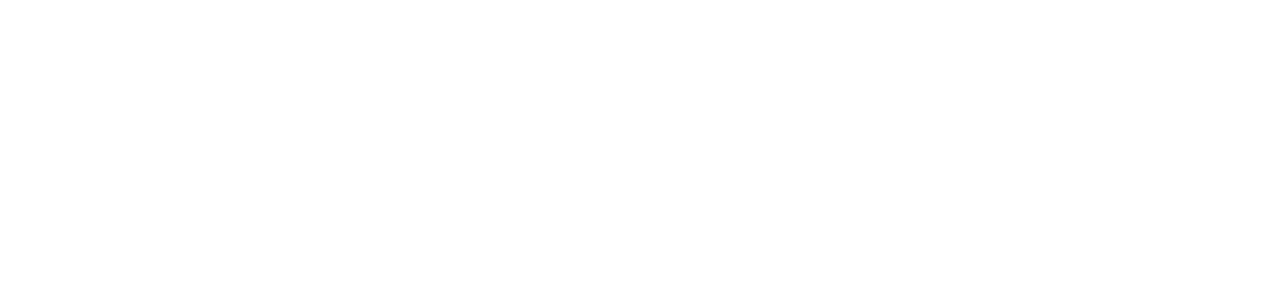
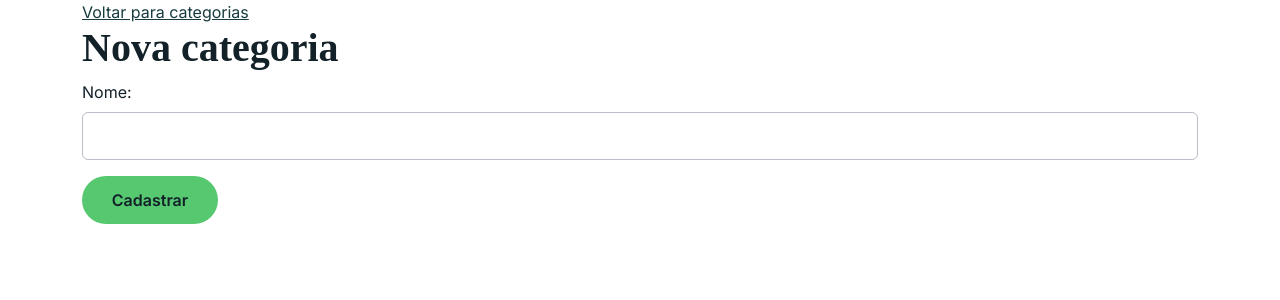
Before and after one commit to jmscarpa/budget-web, an Angular app: page /transaction-categories/new in a window 1280 px wide. Before the commit this address led to /. Shown: the top 300 px of the page. Built offline with nearby package versions, Linux system fonts and the light colour scheme; a web font is replaced by a local one.

Commit message:
feat: transaction category create

```diff
--- a/src/app/app-routing.module.ts
+++ b/src/app/app-routing.module.ts
@@ -7,6 +7,7 @@
 import { EditTransactionComponent } from './pages/edit-transaction/edit-transaction.component';
 import TransactionsListComponent from './pages/transactions-list/transactions-list.component';
 import { TransactionCategoriesListComponent } from './pages/transaction-categories-list/transaction-categories-list.component';
+import { NewTransactionCategoryComponent } from './pages/new-transaction-category/new-transaction-category.component';
 
 const routes: Routes = [
   { path: '', component: HomeComponent },
@@ -14,7 +15,8 @@
   { path: 'transaction/:id', component: TransactionDetailsComponent },
   { path: 'transactions/new', component: NewTransactionComponent },
   { path: 'transactions/:id/new', component: EditTransactionComponent },
-  { path: 'transaction-categories', component: TransactionCategoriesListComponent }
+  { path: 'transaction-categories', component: TransactionCategoriesListComponent },
+  { path: 'transaction-categories/new', component: NewTransactionCategoryComponent },
 ];
 
 @NgModule({
--- a/src/app/app.module.ts
+++ b/src/app/app.module.ts
@@ -18,6 +18,7 @@
 import { EditTransactionComponent } from './pages/edit-transaction/edit-transaction.component';
 
 import { TransactionCategoriesListComponent } from './pages/transaction-categories-list/transaction-categories-list.component';
+import { NewTransactionCategoryComponent } from './pages/new-transaction-category/new-transaction-category.component';
 
 import { ReactiveFormsModule } from '@angular/forms';
 
@@ -34,6 +35,7 @@
     EditTransactionComponent,
     TransactionCategoriesListComponent,
     TransactionCategoryCardComponent,
+    NewTransactionCategoryComponent
   ],
 
   imports: [BrowserModule, AppRoutingModule, HttpClientModule, ReactiveFormsModule],
--- /dev/null
+++ b/src/app/pages/new-transaction-category/new-transaction-category.component.html
@@ -0,0 +1,11 @@
+<a [routerLink]="['/transaction-categories']">Voltar para categorias</a>
+
+<h2>Nova categoria</h2>
+
+<form [formGroup]="transactionCategoryForm">
+    <div class="mb-3">
+        <label for="name" class="form-label">Nome: </label>
+        <input id="name" type="text" formControlName="name" class="form-control">
+    </div>
+    <button type="submit" class="btn btn-primary" (click)="onSubmit()">Cadastrar</button>
+</form>
--- /dev/null
+++ b/src/app/pages/new-transaction-category/new-transaction-category.component.ts
@@ -0,0 +1,31 @@
+import { Component } from "@angular/core";
+import { ApiService } from "src/app/services/api.service";
+import { Router } from "@angular/router";
+import { FormControl, FormGroup, Validators } from "@angular/forms";
+
+
+@Component({
+    selector: "app-new-transaction-category",
+    templateUrl: "./new-transaction-category.component.html",
+})
+
+export class NewTransactionCategoryComponent {
+    constructor(private api: ApiService, private router: Router) { }
+
+    public transactionCategoryForm: FormGroup = new FormGroup({
+        name: new FormControl('', [Validators.required]),
+    });
+
+    public onSubmit(): void {
+        if (this.transactionCategoryForm.valid) {
+
+            const data = {
+                "name": this.transactionCategoryForm.value.name,
+            }
+
+            this.api.post<any>('transaction-types', data).then((data) => {
+                this.router.navigate(['/transaction-categories']);
+            }).catch((error) => { })
+        }
+    }
+}
--- a/src/app/pages/transaction-categories-list/transaction-categories-list.component.html
+++ b/src/app/pages/transaction-categories-list/transaction-categories-list.component.html
@@ -5,7 +5,7 @@
         <h2>Minhas categorias</h2>
     </div>
     <div class="col">
-        <button class="btn btn-primary">
+        <button class="btn btn-primary" (click)="navigateToTransaction()">
             Nova categoria
         </button>
     </div>
--- a/src/app/pages/transaction-categories-list/transaction-categories-list.component.ts
+++ b/src/app/pages/transaction-categories-list/transaction-categories-list.component.ts
@@ -8,8 +8,8 @@
     templateUrl: "./transaction-categories-list.component.html",
 })
 
-export class TransactionCategoriesListComponent implements OnInit{
-    constructor(private api: ApiService) { }
+export class TransactionCategoriesListComponent implements OnInit {
+    constructor(private api: ApiService, private router: Router) { }
 
     public transactionCategories: TransactionCategory[] = [];
     public loadingCategories: boolean = true;
@@ -24,9 +24,17 @@
 
     public getAllTransactionCategories(): void {
         this.loadingCategories = true;
-        this.api.get<TransactionCategory[]>('transaction_types').then((data) => {
+        this.api.get<TransactionCategory[]>('transaction-types').then((data) => {
             this.transactionCategories = data;
             this.loadingCategories = false;
         });
     }
+
+    /**
+    * Navigation
+    */
+
+    public navigateToTransaction(): void {
+        this.router.navigate(['/transaction-categories/new']);
+    }
 }
```
